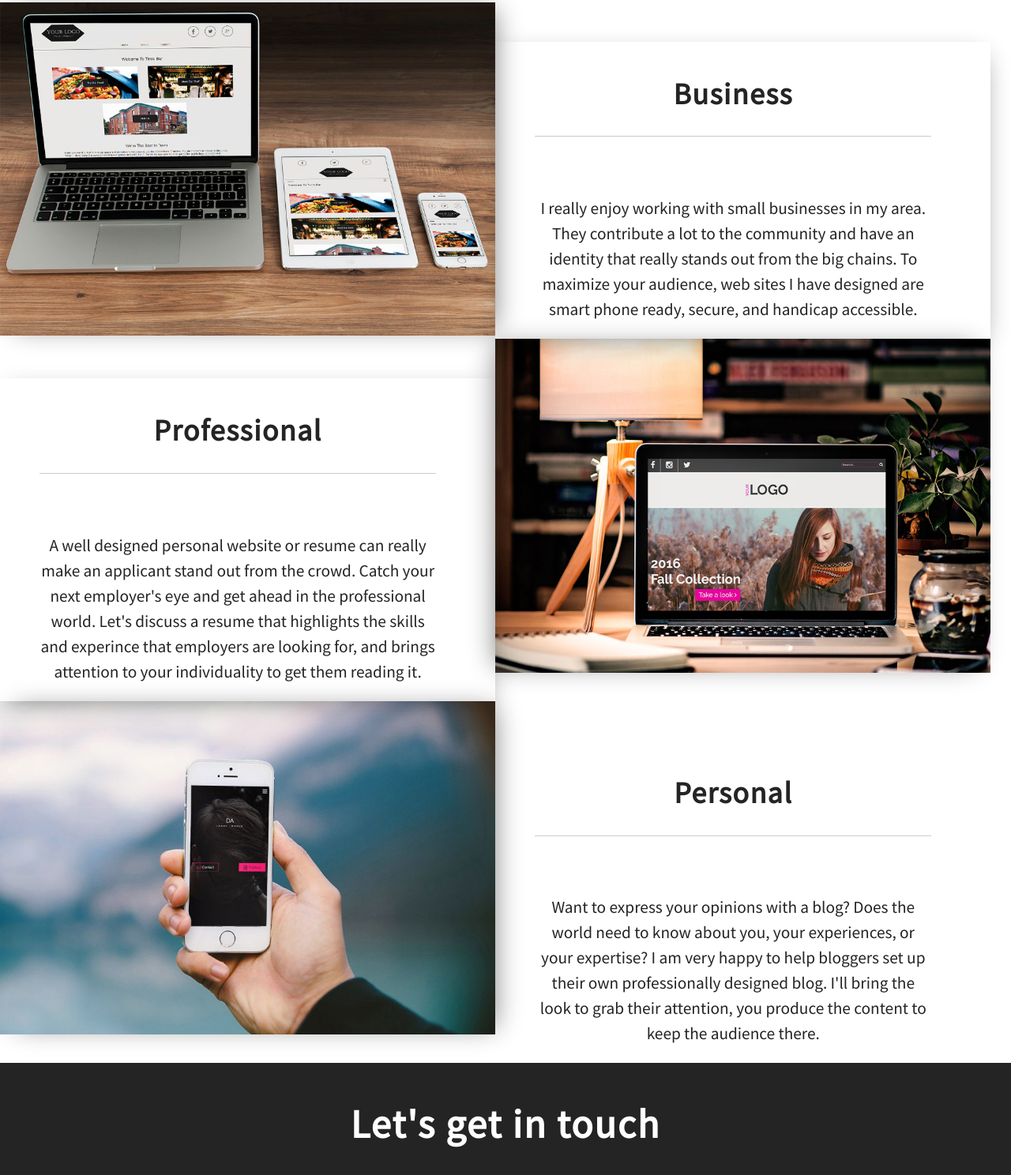
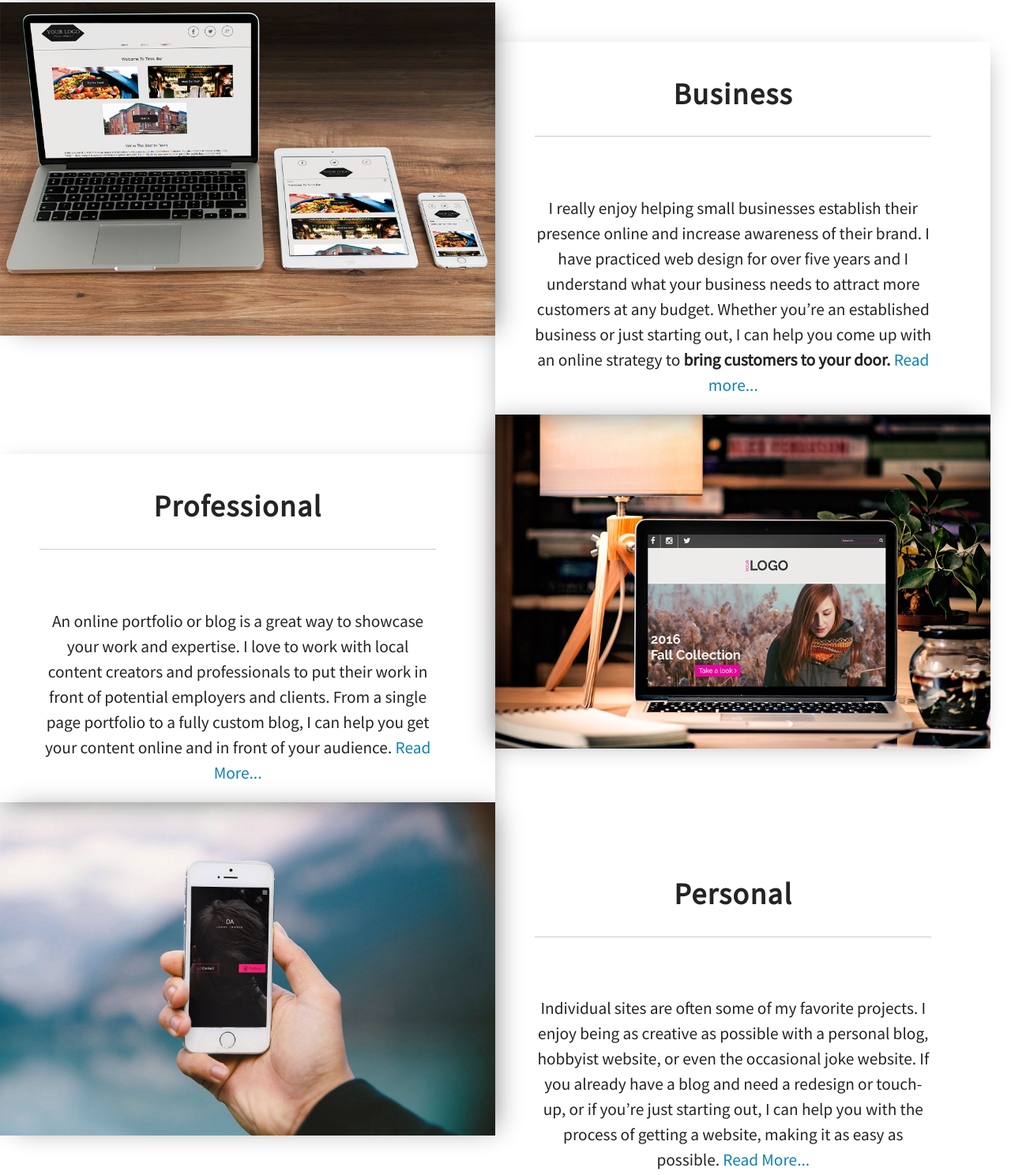
Before and after one commit to skylerbird/Personal-Site-2016, a plain HTML site: page index.html in a window 1280 px wide. Shown: the part 993-2481 px from the top of the page at 79% size. Drawn offline with nearby package versions, Linux system fonts and the light colour scheme; some packages are replaced by stand-ins of ours; a script that the page names is missing.

Commit message:
Blog public launch
-Changed header image
-Rewrote taglines
-Added links to blog and blog posts

```diff
--- a/index.html
+++ b/index.html
@@ -44,9 +44,9 @@
         <div class="navA navAr"></div>
 
         <ul>
-              <a href="#profile"><li>PROFILE</li></a>
           <a href="#portfolio"><li>PORTFOLIO</li></a>
           <a href="#contact"><li>CONTACT</li></a>
+          <a href="/blog"><li>BLOG</li></a>
         </ul>
 
         <div class="socialContainer">
@@ -90,11 +90,13 @@
             <hr>
             <br>
             <span itemprop="description">
-                <p>I really enjoy working with small businesses in my area. They
-                contribute a lot to the community and have an identity that
-                really stands out from the big chains. To maximize your
-                audience, web sites I have designed are smart phone ready,
-                secure, and handicap accessible.</p>
+            <p>I really enjoy helping small businesses establish their presence
+            online and increase awareness of their brand. I have practiced web
+            design for over five years and I understand what your business needs
+            to attract more customers at any budget. Whether you’re an established
+            business or just starting out, I can help you come up with an online
+            strategy to <strong>bring customers to your door.</strong>
+            <a href="/blog/2016/09/26/business-clients/">Read more...</a></p>
           </span>
           </div>
         </div>
@@ -105,12 +107,12 @@
             <hr>
             <br>
             <span itemprop="description">
-                <p>A well designed personal website or resume can really make an
-                applicant stand out from the crowd. Catch your next employer's
-                eye and get ahead in the professional world. Let's discuss a
-                resume that highlights the skills and experince that employers
-                are looking for, and brings attention to your individuality to
-                get them reading it.</p>
+            <p>An online portfolio or blog is a great way to showcase your work
+              and expertise. I love to work with local content creators and
+              professionals to put their work in front of potential employers
+              and clients. From a single page portfolio to a fully custom blog,
+              I can help you get your content online and in front of your
+              audience. <a href="/blog/2016/09/27/professional-clients/">Read More...</a></p>
           </span>
           </div>
           <img src="img/portf2.jpg" id="portImg2" class="portImg" alt="Professional sample design">
@@ -123,11 +125,12 @@
             <hr>
             <br>
             <span itemprop="description">
-                <p>Want to express your opinions with a blog? Does the world need
-                to know about you, your experiences, or your expertise? I am
-                very happy to help bloggers set up their own professionally
-                designed blog. I'll bring the look to grab their attention, you
-                produce the content to keep the audience there.</p>
+            <p>Individual sites are often some of my favorite projects.  I enjoy
+              being as creative as possible with a personal blog, hobbyist website,
+              or even the occasional joke website. If you already have a blog and
+              need a redesign or touch-up, or if you’re just starting out, I can
+              help you with the process of getting a website, making it as easy
+              as possible. <a href="/blog/2016/10/03/personal-clients/">Read More...</a></p>
           </span>
           </div>
         </div>
```
Also changed, not shown: img/BG.jpg, 1 other file. Lines whose indentation alone changed are shown as unchanged.
